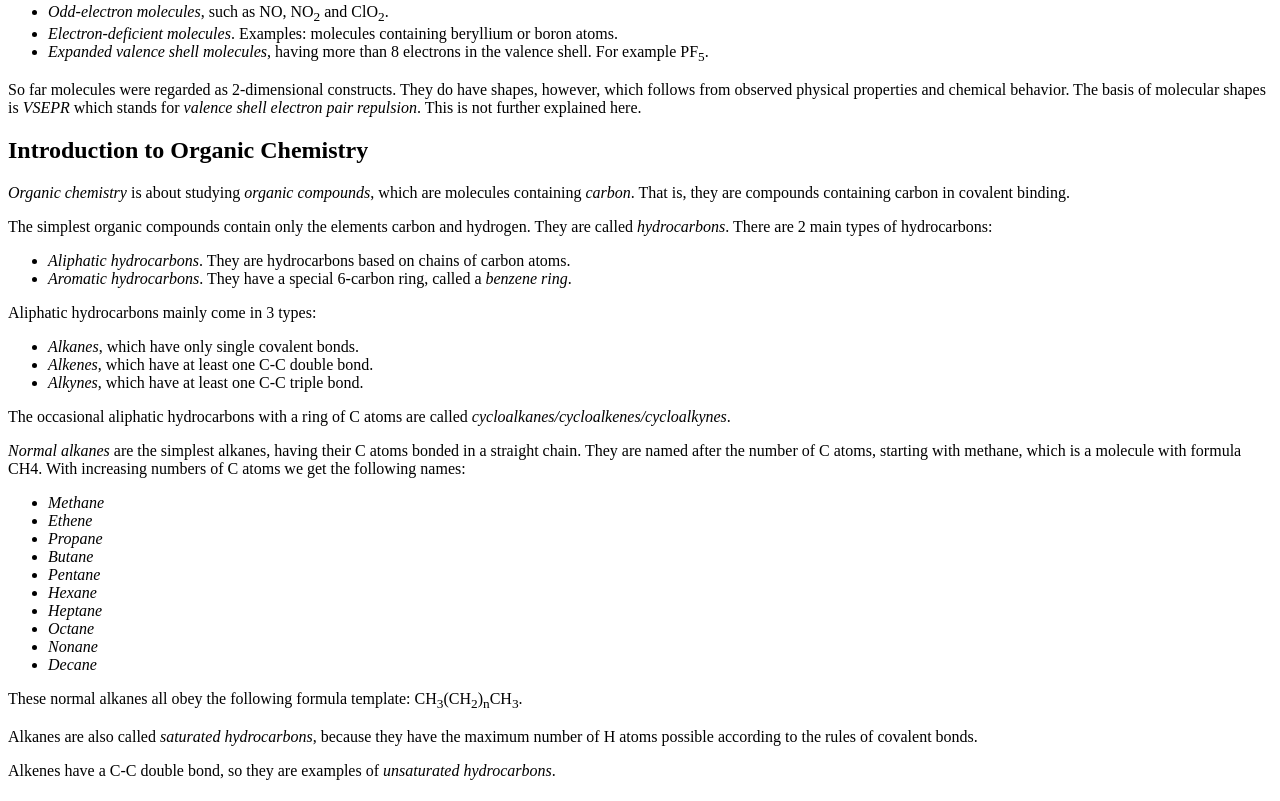
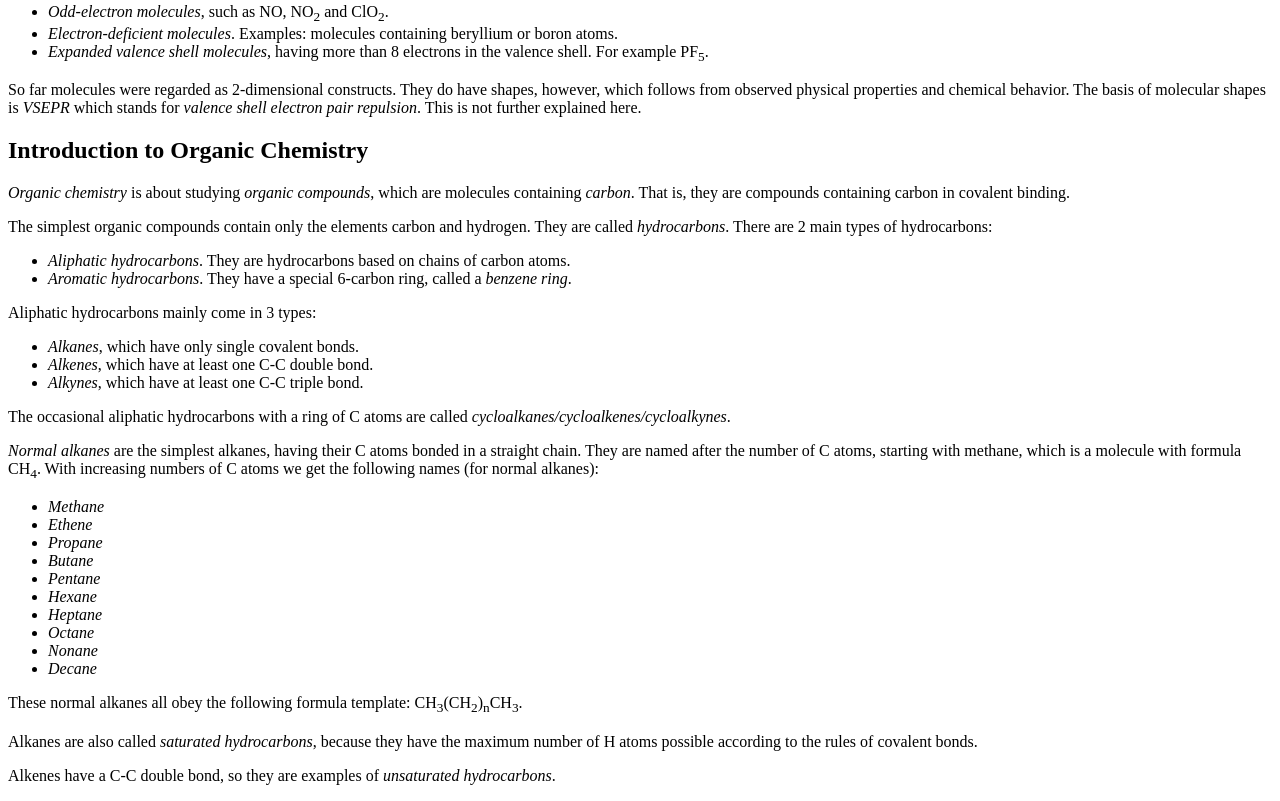
Before and after one commit to dvreeze/dvreeze.github.io, a plain HTML site: page chemistry/intro-chemistry.html in a window 1280 px wide. Shown: the part 7165-7966 px from the top of the page. Drawn offline with Linux system fonts and the light colour scheme.

Commit message:
Edited document

```diff
--- a/chemistry/intro-chemistry.html
+++ b/chemistry/intro-chemistry.html
@@ -540,8 +540,8 @@ There are 2 main types of hydrocarbons:</p>
     <p>The occasional aliphatic hydrocarbons with a ring of C atoms are called <em>cycloalkanes/cycloalkenes/cycloalkynes</em>.</p>
 
     <p><em>Normal alkanes</em> are the simplest alkanes, having their C atoms bonded in a straight chain. They are named after
-the number of C atoms, starting with methane, which is a molecule with formula CH4. With increasing numbers of C atoms we get
-the following names:</p>
+the number of C atoms, starting with methane, which is a molecule with formula CH<sub>4</sub>. With increasing numbers of C atoms
+we get the following names (for normal alkanes):</p>
     <ul>
       <li><em>Methane</em></li>
       <li><em>Ethene</em></li>
```
